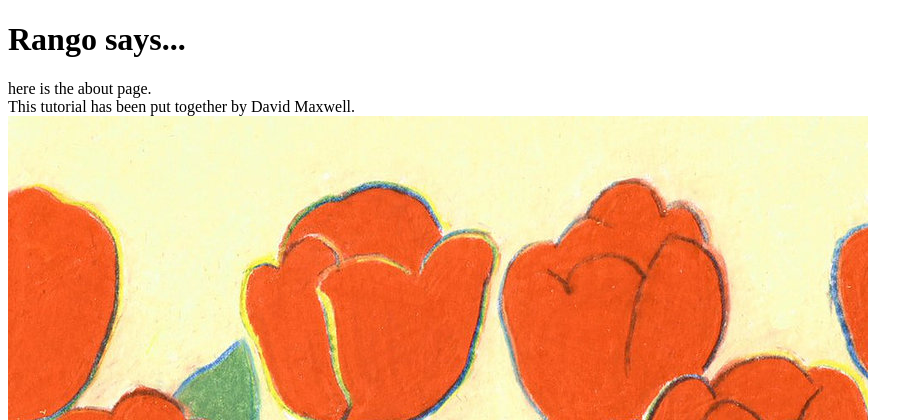
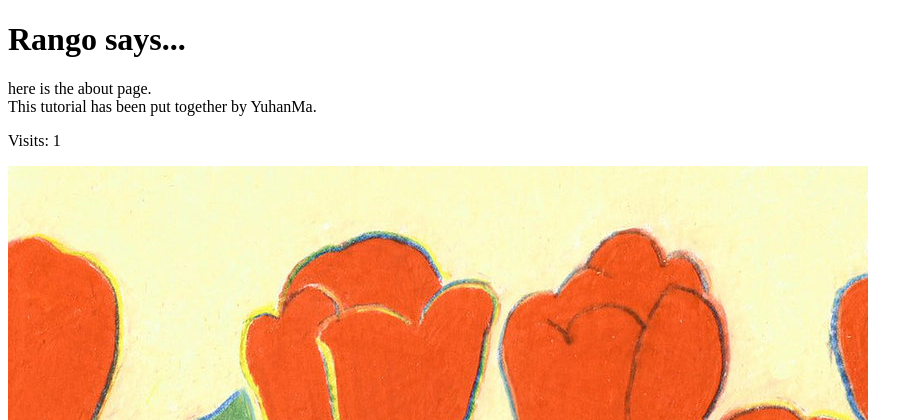
Before and after one commit to YuhanMa1998/tango_with_django_project, a Django app: page /rango/about/ in a window 1280 px wide. Shown: the top 420 px of the page, without its empty margins (0-923 px from the left). Run offline with Django 3.2, Linux system fonts and the light colour scheme; data comes from the database, SQL or seed files in the repository; both versions use the stored data as it was after the commit.

Commit message:
chapter 10 exercise

```diff
--- a/rango/views.py
+++ b/rango/views.py
@@ -5,21 +5,28 @@ from django.contrib.auth import authenticate, login, logout
 from django.contrib.auth.decorators import login_required
 from rango.models import Category, Page
 from rango.forms import CategoryForm, PageForm, UserForm, UserProfileForm
+from datetime import datetime
 
 def index(request):
+    #request.session.set_test_cookie()
     category_list = Category.objects.order_by('-likes')[:5]
     page_list = Page.objects.order_by('-views')[:5]
-    context_dict = {'categories': category_list}
 
     context_dict = {}
     context_dict['boldmessage'] = 'Crunchy, creamy, cookie, candy, cupcake!'
     context_dict['categories'] = category_list
     context_dict['pages'] = page_list
 
+    visitor_cookie_handler(request)
+
     return render(request, 'rango/index.html', context_dict)
 
 def about(request):
-    return render(request, 'rango/about.html')
+    context_dict = {}
+    visitor_cookie_handler(request)
+    context_dict['visits'] = request.session['visits']
+
+    return render(request, 'rango/about.html', context=context_dict)
 
 def show_category(request, category_name_slug):
 
@@ -134,3 +141,22 @@ def restricted(request):
 def user_logout(request):
     logout(request)
     return redirect(reverse('rango:index'))
+
+def get_server_side_cookie(request, cookie, default_val=None):
+    val = request.session.get(cookie)
+    if not val:
+        val = default_val
+    return val
+
+def visitor_cookie_handler(request):
+    visits = int(get_server_side_cookie(request, 'visits', '1'))
+    last_visit_cookie = get_server_side_cookie(request, 'last_visit', str(datetime.now()))
+    last_visit_time = datetime.strptime(last_visit_cookie[:-7], '%Y-%m-%d %H:%M:%S')
+
+    if (datetime.now() - last_visit_time).days > 0:
+        visits = visits + 1
+        request.session['last_visit'] = str(datetime.now())
+    else:
+        request.session['last_visit'] = last_visit_cookie
+
+    request.session['visits'] = visits
--- a/templates/rango/about.html
+++ b/templates/rango/about.html
@@ -9,7 +9,8 @@
 <h1>Rango says...</h1>
 <div>
     here is the about page. <br />
-    This tutorial has been put together by David Maxwell.<br />
+    This tutorial has been put together by YuhanMa.<br />
+    <p>Visits: {{ visits }}</p>
 </div>
 <img src="{% static 'images/rango.jpg' %}" alt="Picture of Rango" />
 <img src="{{ MEDIA_URL }}cat.jpg" alt="Picture of a Cat" />
```
Also changed, not shown: db.sqlite3.
